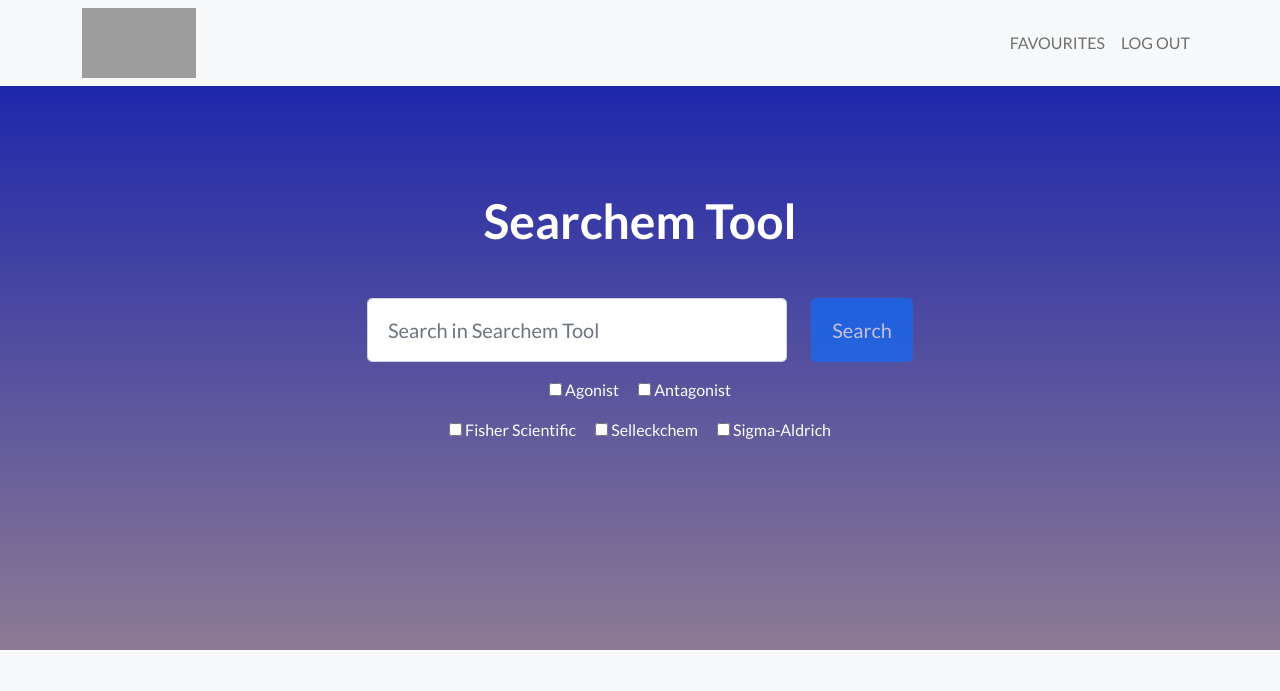
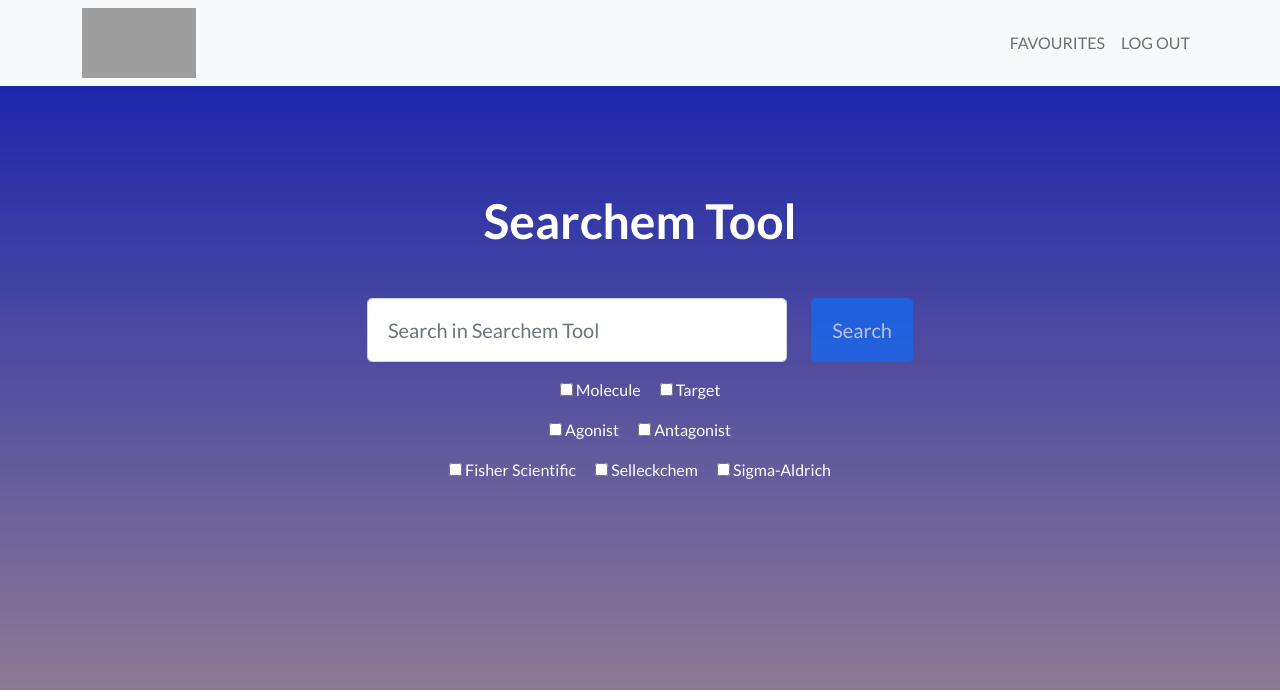
Before and after one commit to pmayog/searchemtool, a Flask app: a page that uses templates/user.html in a window 1280 px wide. Shown: the top 691 px of the page. Run offline with Flask 2, Linux system fonts and the light colour scheme; some libraries are stand-ins or nearby versions; grey boxes are pictures that could not be loaded.

Commit message:
Update user.html

```diff
--- a/templates/user.html
+++ b/templates/user.html
@@ -44,6 +44,13 @@
                         <h1></h1>
                         <p></p>
                         <div class="checkbox mb-3 text-white">
+                            <label>
+                                <input type="checkbox" name="molecule"> Molecule
+                            </label>
+                            <label>
+                                <input type="checkbox" name="target" class="ms-3"> Target
+                            </label>
+                            <p></p>
                             <label>
                                 <input type="checkbox" value="agonist"> Agonist
                             </label>
```
